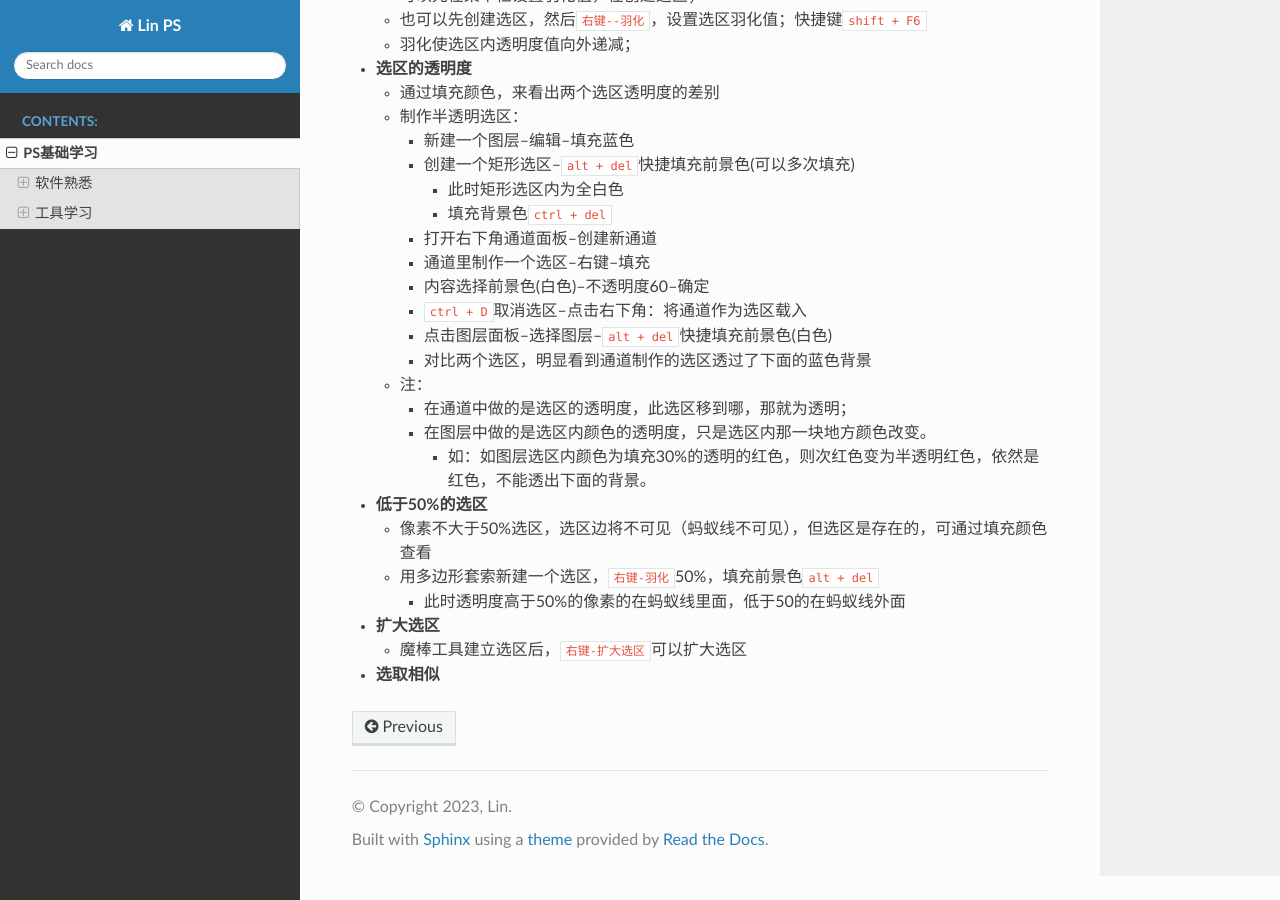
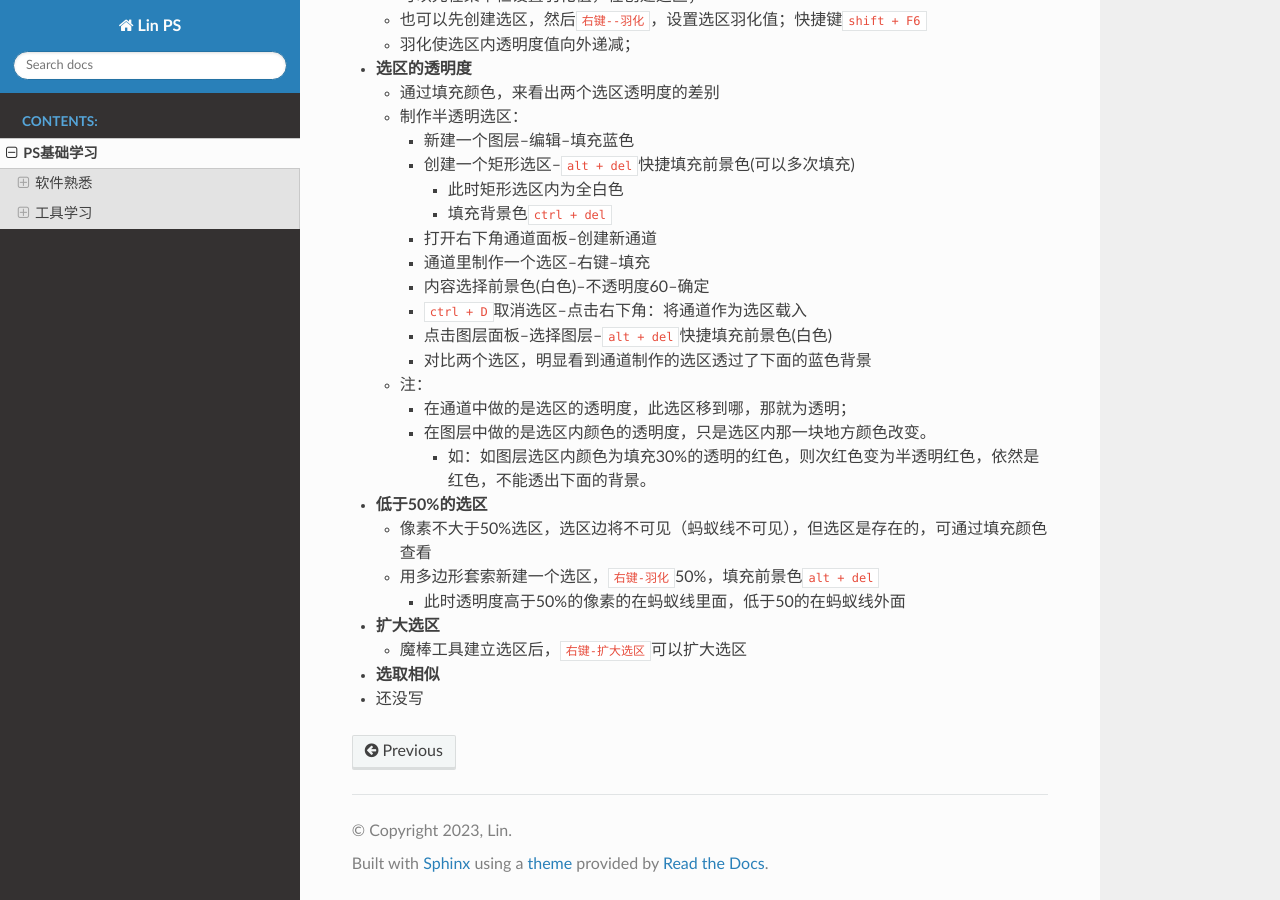
Before and after one commit to LinWlo/PsNote, a Sphinx documentation site: the page built from docs/source/PsStu/PsBasic.md, in a window 1280 px wide and 900 px high, scrolled down 8067 px. Built offline with Sphinx 7.4.7 and the Read the Docs theme 3.1.0, drawn with Linux system fonts in a browser that asks for light colours.

Commit message:
update WL

```diff
--- a/docs/source/PsStu/PsBasic.md
+++ b/docs/source/PsStu/PsBasic.md
@@ -280,3 +280,4 @@
 - **扩大选区**
   - 魔棒工具建立选区后，`右键-扩大选区`可以扩大选区
 - **选取相似**
+- 还没写
```
